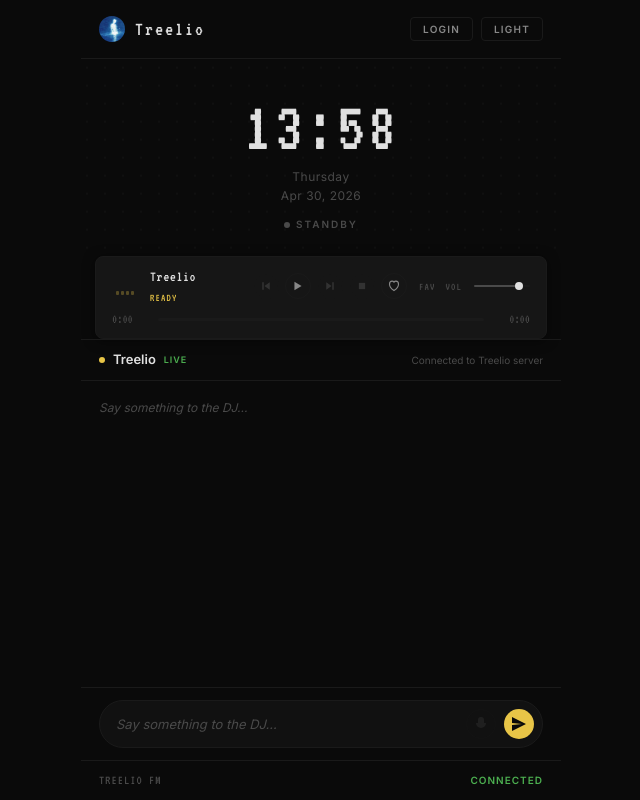
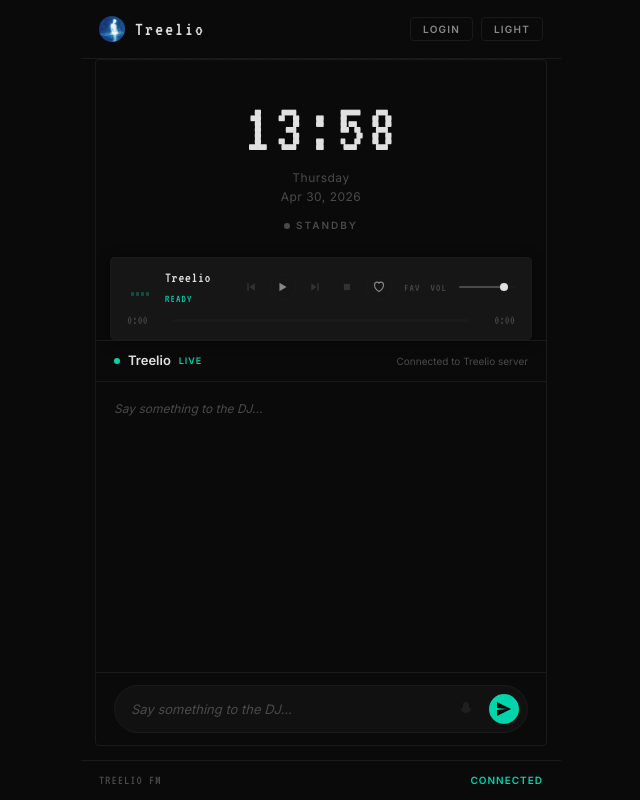
Before and after one commit to Tree005/Treelio, a React (Vite) app in the folder web/: page / in a window 1280 px wide. Shown: the whole page, without its empty margins (319-959 px from the left). Built offline with nearby package versions, Linux system fonts and the light colour scheme.

Commit message:
refine: 匹配博主设计风格
- 添加 .app__card 中心卡片容器（带 1px 边框）
- 调整点阵网格透明度（0.015 更淡，接近参考图）
- 调整标签圆角为 2px（几乎方形）
- 保留 Profile 右侧抽屉式弹出

```diff
--- a/web/src/App.jsx
+++ b/web/src/App.jsx
@@ -9,20 +9,16 @@ import Chat from './components/Chat';
 import Profile from './components/Profile';
 
 export default function App() {
-  const [view, setView] = useState('main'); // 'main' | 'profile'
+  const [showProfile, setShowProfile] = useState(false); // 弹出层控制
   const { theme, toggle } = useTheme();
   const player = usePlayer();
   const { messages, loading, sendMessage } = useChat(player.play, player.enqueueAndPlay);
-
-  if (view === 'profile') {
-    return <Profile theme={theme} onToggleTheme={toggle} onBack={() => setView('main')} player={player} />;
-  }
 
   return (
     <div className="app">
       {/* 顶栏 */}
       <header className="top-bar">
-        <div className="top-bar__logo" onClick={() => setView('profile')} style={{ cursor: 'pointer' }}>
+        <div className="top-bar__logo" onClick={() => setShowProfile(true)} style={{ cursor: 'pointer' }}>
           <img className="top-bar__avatar" src="/Treelio.jpg" alt="Treelio" />
           <span>Treelio</span>
         </div>
@@ -34,6 +30,8 @@ export default function App() {
         </div>
       </header>
 
+      {/* 主内容卡片容器 */}
+      <div className="app__card">
         {/* 时钟区域（带点阵背景） */}
         <section className="clock-section">
           <PixelClock playing={player.playing} />
@@ -54,12 +52,26 @@ export default function App() {
             onAddToQueue={player.addToQueue}
           />
         </section>
+      </div>
 
       {/* 底栏 */}
       <footer className="footer">
         <span>TREELIO FM</span>
         <span className="footer__status">CONNECTED</span>
       </footer>
+
+      {/* Profile 弹出层 */}
+      {showProfile && (
+        <>
+          <div className="profile-overlay" onClick={() => setShowProfile(false)} />
+          <Profile
+            theme={theme}
+            onToggleTheme={toggle}
+            onClose={() => setShowProfile(false)}
+            player={player}
+          />
+        </>
+      )}
     </div>
   );
 }
--- a/web/src/components/Profile.jsx
+++ b/web/src/components/Profile.jsx
@@ -17,46 +17,34 @@ const MOOD_TAGS = [
   'RAINY-DAY',
   'FOCUS',
   'WANDERING',
-  'NSTALGIC',
+  'NOSTALGIC',
 ];
 
-export default function Profile({ theme, onToggleTheme, onBack, player }) {
+export default function Profile({ theme, onToggleTheme, onClose, player }) {
   const [activeTag, setActiveTag] = useState(null);
   const [stats, setStats] = useState(null);
-  const avatarRef = useRef(null);
 
   useEffect(() => {
-    // 从后端获取听歌统计数据
     fetch('/api/profile/stats')
       .then(r => r.json())
-      .catch(() => null)
-      .then(data => {
-        if (data) setStats(data);
-      });
+      .then(setStats)
+      .catch(() => {});
   }, []);
 
   function handlePlayTag(tag) {
-    if (!player) return;
-    // 告诉 AI 播放这个风格的歌
     const msg = `来一首${tag.replace(/-/g, ' ').toLowerCase()}风格的歌`;
-    if (player.insertAndPlay) {
-      // 触发聊天发送
-      const input = document.querySelector('.chat__input');
-      if (input) {
-        input.value = msg;
-        input.form?.requestSubmit();
-      }
+    const input = document.querySelector('.chat__input');
+    if (input) {
+      input.value = msg;
+      input.form?.requestSubmit();
     }
   }
 
   return (
     <div className="profile">
-      {/* 顶部导航 */}
       <header className="profile__top-bar">
-        <button className="profile__back" onClick={onBack} title="返回">
-          <svg width="16" height="16" viewBox="0 0 16 16" fill="none" stroke="currentColor" strokeWidth="1.5">
-            <path d="M10 3L5 8l5 5"/>
-          </svg>
+        <button className="profile__back" onClick={onClose} title="返回">
+          ←
         </button>
         <span className="profile__top-title">PROFILE</span>
         <button className="theme-toggle" onClick={onToggleTheme}>
@@ -64,23 +52,13 @@ export default function Profile({ theme, onToggleTheme, onBack, player }) {
         </button>
       </header>
 
-      {/* 主体（可滚动） */}
       <div className="profile__body">
-        {/* 头像 + 名字 */}
         <div className="profile__hero">
-          <div className="profile__avatar-wrap">
-            <img
-              className="profile__avatar"
-              src="/Treelio.jpg"
-              alt="Treelio"
-            />
-            <div className="profile__avatar-ring" />
-          </div>
+          <img className="profile__avatar" src="/Treelio.jpg" alt="Treelio" />
           <h1 className="profile__name">TREELIO</h1>
           <p className="profile__tagline">一开机我就打碟</p>
         </div>
 
-        {/* 统计 */}
         <div className="profile__stats">
           <div className="profile__stat">
             <span className="profile__stat-num">{stats?.totalSongs ?? '--'}</span>
@@ -96,7 +74,6 @@ export default function Profile({ theme, onToggleTheme, onBack, player }) {
           </div>
         </div>
 
-        {/* 品味标签区 */}
         <section className="profile__section">
           <h2 className="profile__section-title">TASTE</h2>
           <div className="profile__tags">
@@ -112,7 +89,6 @@ export default function Profile({ theme, onToggleTheme, onBack, player }) {
           </div>
         </section>
 
-        {/* 心情标签区 */}
         <section className="profile__section">
           <h2 className="profile__section-title">MOODS</h2>
           <div className="profile__tags">
@@ -128,7 +104,6 @@ export default function Profile({ theme, onToggleTheme, onBack, player }) {
           </div>
         </section>
 
-        {/* 底部署名 */}
         <div className="profile__signature">
           TREELIO <span className="profile__sig-x">×</span> AI
         </div>
--- a/web/src/styles/globals.css
+++ b/web/src/styles/globals.css
@@ -10,10 +10,10 @@
   --text: #e0e0e0;
   --text-secondary: #888888;
   --text-dim: #4a4a4a;
-  --accent: #e8c547;
-  --accent-dim: rgba(232, 197, 71, 0.08);
-  --red: #c94040;
-  --green: #4caf50;
+  --accent: #00d4aa;
+  --accent-dim: rgba(0, 212, 170, 0.08);
+  --red: #ff4757;
+  --green: #00d4aa;
   --border: #1a1a1a;
   --border-light: #222222;
   --input-bg: #111111;
@@ -23,7 +23,7 @@
   --msg-user: #1c1810;
   --scrollbar-track: #0a0a0a;
   --scrollbar-thumb: #222222;
-  --grid-color: rgba(255, 255, 255, 0.025);
+  --grid-color: rgba(0, 212, 170, 0.015);
 }
 
 [data-theme='light'] {
@@ -34,10 +34,10 @@
   --text: #1a1a1a;
   --text-secondary: #666666;
   --text-dim: #aaaaaa;
-  --accent: #b8960a;
-  --accent-dim: rgba(184, 150, 10, 0.08);
-  --red: #c94040;
-  --green: #4caf50;
+  --accent: #00b894;
+  --accent-dim: rgba(0, 184, 148, 0.08);
+  --red: #ff4757;
+  --green: #00b894;
   --border: #e2ddd0;
   --border-light: #ede8da;
   --input-bg: #ffffff;
@@ -47,7 +47,7 @@
   --msg-user: #f5f0e0;
   --scrollbar-track: #f0ece0;
   --scrollbar-thumb: #ccc5b5;
-  --grid-color: rgba(0, 0, 0, 0.03);
+  --grid-color: rgba(0, 184, 148, 0.015);
 }
 
 /* ====== 全局重置 ====== */
@@ -97,6 +97,23 @@ body {
   display: flex;
   flex-direction: column;
   position: relative;
+  background: var(--bg);
+  overflow: hidden;
+  background-image:
+    radial-gradient(circle, var(--grid-color) 1px, transparent 1px);
+  background-size: 18px 18px;
+  background-position: center center;
+}
+
+/* ====== 主内容卡片容器 ====== */
+.app__card {
+  flex: 1;
+  display: flex;
+  flex-direction: column;
+  min-height: 0;
+  margin: 0 14px 14px;
+  border: 1px solid var(--border);
+  border-radius: 4px;
   background: var(--bg);
   overflow: hidden;
 }
@@ -256,7 +273,7 @@ body {
 .player__card {
   background: var(--surface);
   border: 1px solid var(--border);
-  border-radius: 8px;
+  border-radius: 4px;
   padding: 12px 16px;
   box-shadow: var(--shadow-elevated);
   transition: border-color 0.3s ease, box-shadow 0.3s ease;
@@ -626,7 +643,7 @@ body {
 
 .message__bubble {
   padding: 10px 14px;
-  border-radius: 12px;
+  border-radius: 4px;
   font-size: 13px;
   line-height: 1.55;
   word-break: break-word;
@@ -637,13 +654,13 @@ body {
   background: var(--msg-claudio);
   border: 1px solid var(--border);
   color: var(--text);
-  border-top-left-radius: 4px;
+  border-top-left-radius: 0;
 }
 
 .message--user .message__bubble {
   background: var(--msg-user);
   color: var(--text);
-  border-top-right-radius: 4px;
+  border-top-right-radius: 0;
 }
 
 .message__meta {
@@ -691,7 +708,7 @@ body {
   padding: 8px 12px;
   background: var(--surface);
   border: 1px solid var(--border);
-  border-radius: 8px;
+  border-radius: 4px;
   cursor: pointer;
   transition: all 0.25s ease;
 }
@@ -931,13 +948,41 @@ body {
   }
 }
 
-/* ====== Profile 页 ====== */
+/* ====== Profile 弹出层遮罩 ====== */
+.profile-overlay {
+  position: fixed;
+  inset: 0;
+  background: rgba(0, 0, 0, 0.6);
+  z-index: 900;
+  animation: fadeIn 0.25s ease;
+}
+
+@keyframes fadeIn {
+  from { opacity: 0; }
+  to   { opacity: 1; }
+}
+
+/* ====== Profile 抽屉 ====== */
 .profile {
+  position: fixed;
+  top: 0;
+  right: 0;
+  width: 85%;
+  max-width: 400px;
   height: 100vh;
   display: flex;
   flex-direction: column;
   background: var(--bg);
+  border-left: 1px solid var(--border);
+  z-index: 1000;
   overflow: hidden;
+  animation: slideIn 0.3s cubic-bezier(0.4, 0, 0.2, 1);
+  box-shadow: -4px 0 24px rgba(0, 0, 0, 0.5);
+}
+
+@keyframes slideIn {
+  from { transform: translateX(100%); }
+  to   { transform: translateX(0); }
 }
 
 .profile__top-bar {
@@ -1091,8 +1136,7 @@ body {
   letter-spacing: 0.08em;
   padding: 4px 10px;
   border: 1px solid var(--border);
-  border-radius: 20px;
-  background: none;
+  border-radius: 2px;  background: none;
   color: var(--text-secondary);
   cursor: pointer;
   transition: all 0.25s ease;
```
Lines whose indentation alone changed are shown as unchanged.
